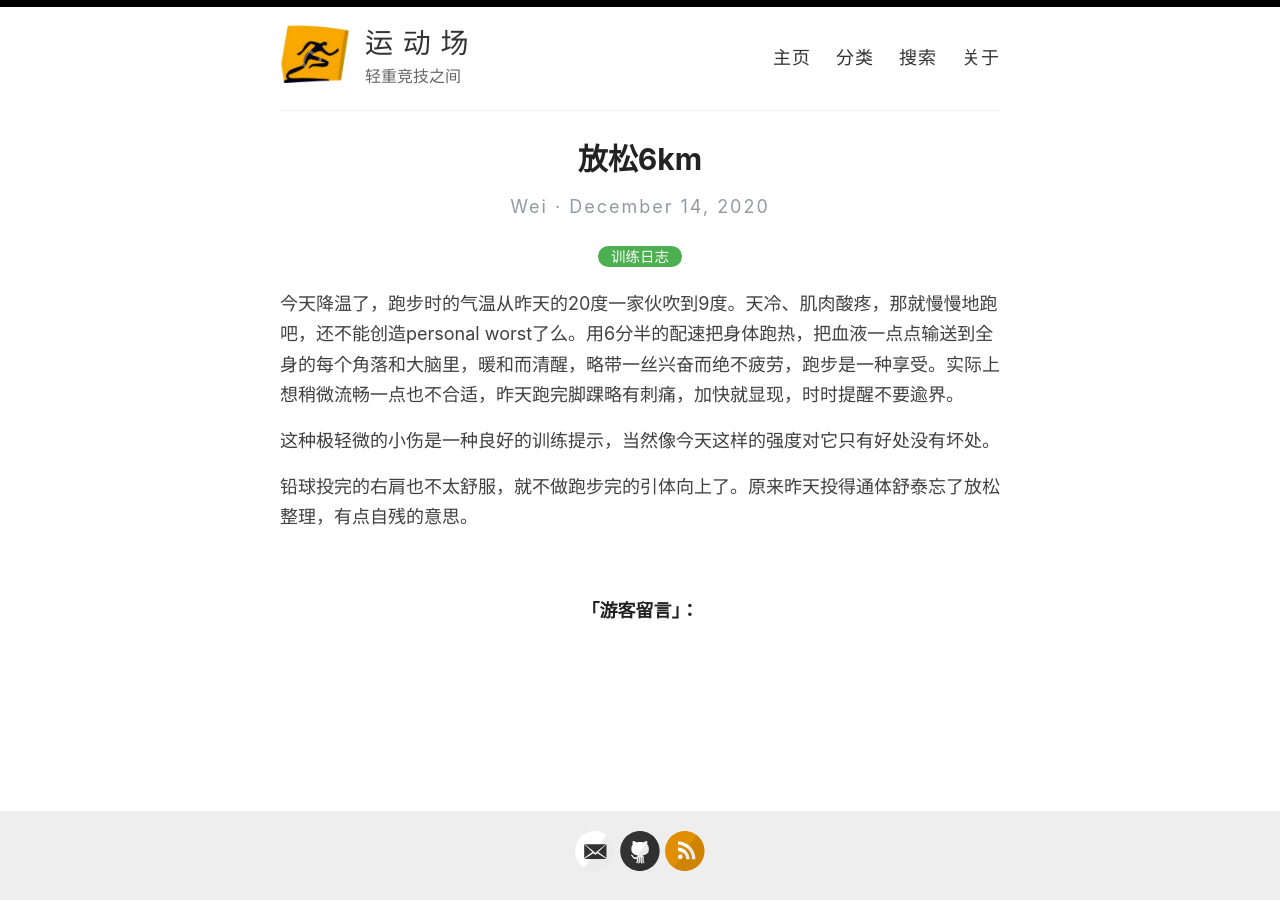
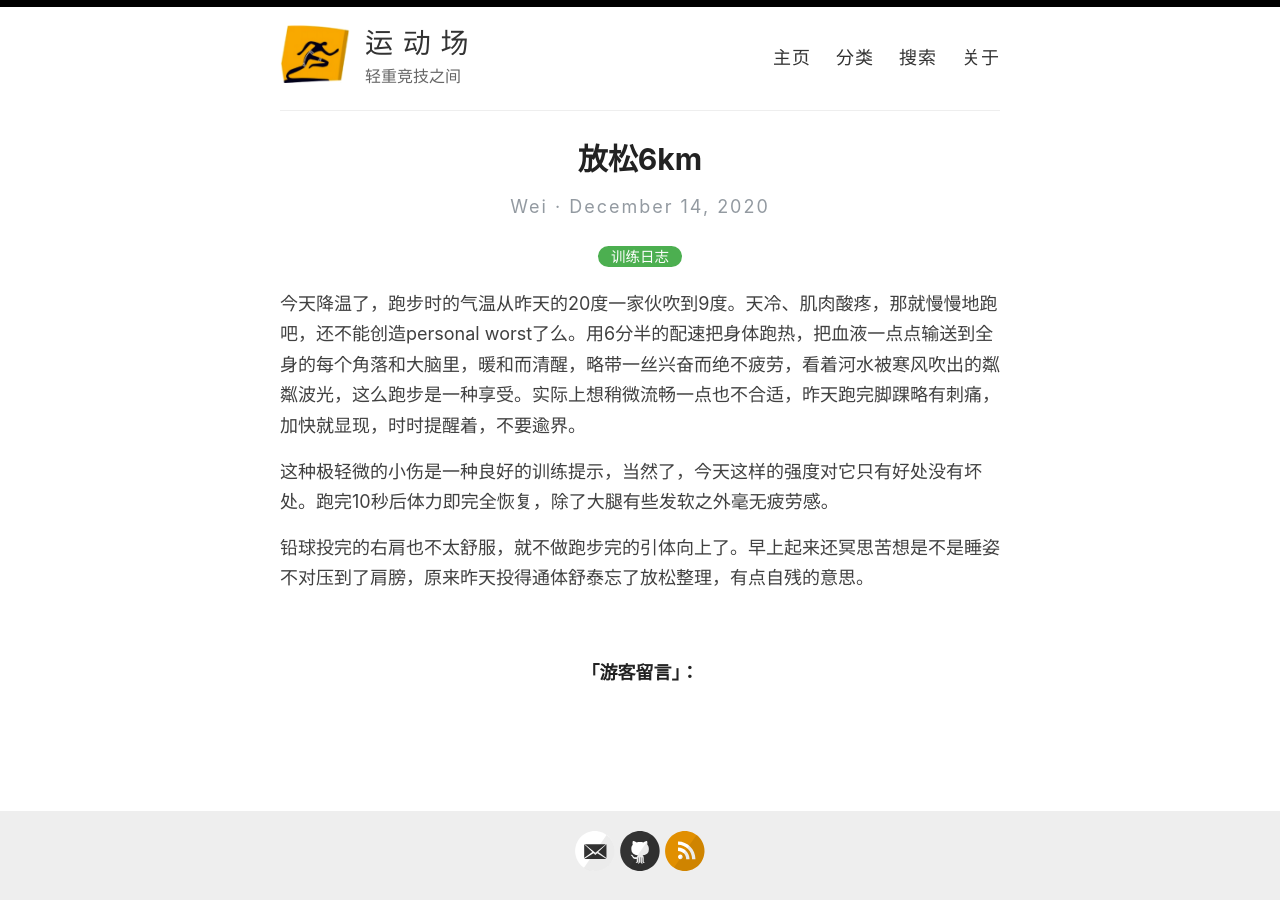
Before and after one commit to athletik/athletik.github.io, a Jekyll site: the page built from _posts/2020-12-14-放松6km.md, in a window 1280 px wide. Built offline with Jekyll 4.4.1, drawn with Linux system fonts in a browser that asks for light colours; comment, search, counter and statistics services are not loaded.

Commit message:
Update 2020-12-14-放松6km.md

```diff
--- a/_posts/2020-12-14-放松6km.md
+++ b/_posts/2020-12-14-放松6km.md
@@ -4,8 +4,8 @@ categories: 训练日志
 title: 放松6km
 ---
 
-今天降温了，跑步时的气温从昨天的20度一家伙吹到9度。天冷、肌肉酸疼，那就慢慢地跑吧，还不能创造personal worst了么。用6分半的配速把身体跑热，把血液一点点输送到全身的每个角落和大脑里，暖和而清醒，略带一丝兴奋而绝不疲劳，跑步是一种享受。实际上想稍微流畅一点也不合适，昨天跑完脚踝略有刺痛，加快就显现，时时提醒不要逾界。
+今天降温了，跑步时的气温从昨天的20度一家伙吹到9度。天冷、肌肉酸疼，那就慢慢地跑吧，还不能创造personal worst了么。用6分半的配速把身体跑热，把血液一点点输送到全身的每个角落和大脑里，暖和而清醒，略带一丝兴奋而绝不疲劳，看着河水被寒风吹出的粼粼波光，这么跑步是一种享受。实际上想稍微流畅一点也不合适，昨天跑完脚踝略有刺痛，加快就显现，时时提醒着，不要逾界。
 
-这种极轻微的小伤是一种良好的训练提示，当然像今天这样的强度对它只有好处没有坏处。
+这种极轻微的小伤是一种良好的训练提示，当然了，今天这样的强度对它只有好处没有坏处。跑完10秒后体力即完全恢复，除了大腿有些发软之外毫无疲劳感。
 
-铅球投完的右肩也不太舒服，就不做跑步完的引体向上了。原来昨天投得通体舒泰忘了放松整理，有点自残的意思。
+铅球投完的右肩也不太舒服，就不做跑步完的引体向上了。早上起来还冥思苦想是不是睡姿不对压到了肩膀，原来昨天投得通体舒泰忘了放松整理，有点自残的意思。
```
